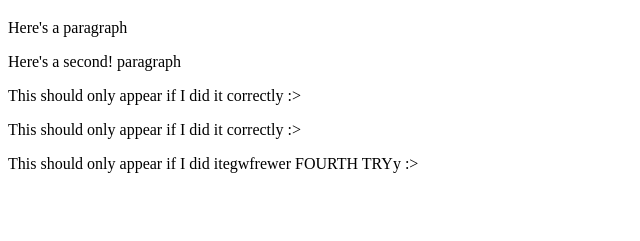
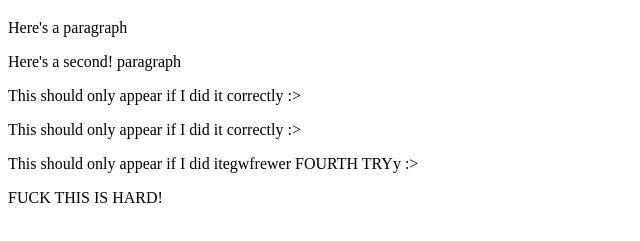
Before and after one commit to benh711/git-test-2, a plain HTML site: page index.html in a window 1280 px wide. Shown: the part 61-302 px from the top of the page, without its empty margins (0-640 px from the left). Drawn offline with Linux system fonts and the light colour scheme.

Commit message:
This better fuckign work mate

```diff
--- a/index.html
+++ b/index.html
@@ -7,5 +7,8 @@
         <p> This should only appear if I did it correctly :></p>
         <p> This should only appear if I did it correctly :></p>
         <p> This should only appear if I did itegwfrewer FOURTH TRYy :></p>
+        <p> FUCK THIS IS HARD!</p>
     </body>
+
+
 </html>
```
